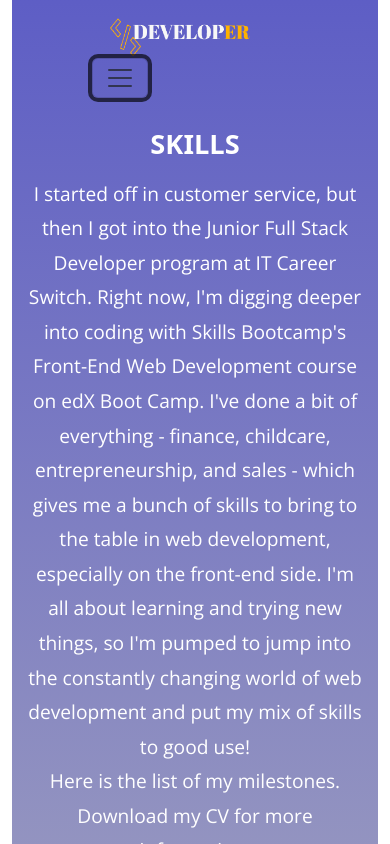
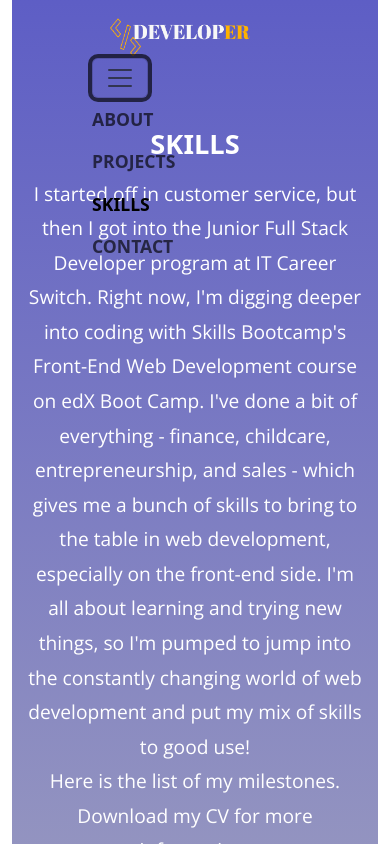
Before and after one commit to AnaraB/portfolio, a React (Vite) app: page /skills in a window 390 px wide. Both pictures are taken after a click on the button "Toggle navigation". Shown: the top 844 px of the page. Built offline with nearby package versions, Linux system fonts and the light colour scheme.

Commit message:
mobile nav button works when clicked; but need more fixing and change links color

```diff
--- a/src/assets/data/projectData.js
+++ b/src/assets/data/projectData.js
@@ -13,7 +13,7 @@
   {
     id: "0",
     title: "MyRun",
-    description: "JS/jQuery/CSS/APIs",
+    description: "JS / jQuery / CSS / APIs",
     deployedUrl: "https://anarab.github.io/MyRun/",
     githubUrl: "https://github.com/AnaraB/MyRun",
     image: myRunApp,
@@ -21,7 +21,7 @@
   {
     id: "1",
     title: "Team_profile_generator",
-    description: "JS/Inquirer/OOP/Jest/Bootstrap",
+    description: "JS / Inquirer / OOP / Jest / ootstrap",
     deployedUrl: "https://anarab.github.io/MyRun/",
     githubUrl: "https://github.com/AnaraB/OOP_team_profile_generator",
     image: teamGenerator,
@@ -29,7 +29,7 @@
   {
     id: "2",
     title: "Weather-dashboard",
-    description:"JS/jQuery/API/Bootstrap",
+    description:"JS / jQuery / API / Bootstrap",
     deployedUrl: "https://anarab.github.io/weather-dashboard/",
     githubRepo: "https://github.com/AnaraB/weather-dashboard",
     image: weatherDashboard,
@@ -37,7 +37,7 @@
   {
     id: "3",
     title: "Gazetteer",
-    description: "JS/APIs/JQuery/CSS/AJAX/PHP",
+    description: "JS / APIs / JQuery / CSS / AJAX / PHP",
     deployedUrl: "https://gazetteer.anara-berdalieva.co.uk/",
     githubRepo: "https://github.com/AnaraB/gazetteer",
     image: gazetteer,
@@ -46,7 +46,7 @@
   {
     id: "4",
     title: "Anarkas Goodness Bites",
-    description: "HTML/CSS",
+    description: "HTML / CSS",
     deployedUrl: "https://anarab.github.io/anarkasGB/",
     githubUrl: "https://github.com/AnaraB/anarkasGB",
     image: anarkaGB
@@ -55,7 +55,7 @@
   {
     id: "5",
     title: "Company Directory",
-    description: "JS/Bootstrap/PHP/SQL",
+    description: "JS / Bootstrap / PHP / SQL",
     deployedUrl: "https://companydirectory.anara-berdalieva.co.uk/",
     githubUrl: "https://github.com/AnaraB/companydirectory",
     image: companyDirectory,
@@ -63,7 +63,7 @@
   {
     id: "6",
     title: "Password Generator",
-    description: "HTML/Vanilla JS/CSS",
+    description: "HTML / Vanilla JS / CSS",
     deployedUrl: "https://anarab.github.io/password-generator/",
     githubUrl: "https://github.com/AnaraB/password-generator",
     image: passwordGenerator
@@ -72,7 +72,7 @@
   {
     id: "7",
     title: "Code quiz",
-    description: "Vanilla JS/CSS",
+    description: "Vanilla JS / CSS",
     deployedUrl: "https://anarab.github.io/web-apis-quiz/",
     githubUrl: "https://github.com/AnaraB/web-apis-quiz",
     image: webApisQuiz,
@@ -81,7 +81,7 @@
   {
     id: "8",
     title: "Work day planner",
-    description: "HTML/JS/jQuery/Bootstrap",
+    description: "HTML / JS / jQuery / Bootstrap",
     deployedUrl: "https://anarab.github.io/Work-day-scheduler/",
     githubRepo: "https://github.com/AnaraB/Work-day-scheduler",
     image: workDayScheduler,
--- a/src/components/Nav.jsx
+++ b/src/components/Nav.jsx
@@ -1,8 +1,10 @@
-import React from "react"
+import React, {useState} from "react"
 import { NavLink } from "react-router-dom";
 import logo from "../assets/images/logo.png";
 
 function Nav() {
+  const [displayLinks, setDisplayLinks] = useState(false)
+
   return (
     <nav
     className="navbar navbar-expand-lg navbar-light fixed-top" id="mainNav">
@@ -18,11 +20,15 @@
         aria-controls="navbarNav"
         aria-expanded="false"
         aria-label="Toggle navigation"
+        onClick={()=> {
+          setDisplayLinks(!displayLinks)
+          console.log(displayLinks);
+        }}
       >
         <span className="navbar-toggler-icon"></span>
       </button>
-      <div className="collapse navbar-collapse  justify-content-end" id="navbarNav">
-        <ul className="navbar-nav ml-auto">
+      <div style={{display: displayLinks ? "unset" : "none"}}className="collapse navbar-collapse  justify-content-end" id="navbarNav">
+        <ul className="navbar-nav  js-scroll-trigger">
           <li className="nav-item">
           <NavLink
                 to="/"
--- a/src/components/pages/Skills/index.jsx
+++ b/src/components/pages/Skills/index.jsx
@@ -66,6 +66,7 @@
           </div>
           <div className="row">
             <div className="col-lg-8 mx-auto d-flex justify-content-between socialIcons">
+            {/* <hr className="" /> */}
               <a href={cv} target="_blank" rel="noopener noreferrer">
                 <img src={cvIcon} alt="cv icon" />
               </a>
--- a/src/index.css
+++ b/src/index.css
@@ -39,6 +39,8 @@
   color: white;
 }
 
+/* -----Mobile navigation ----- */
+/* ---------- */
 .contactSection,
 .projectsSection,
 .skillsSection {
```
Also changed, not shown: src/components/pages/Projects/index.jsx (+2 -5 lines).
